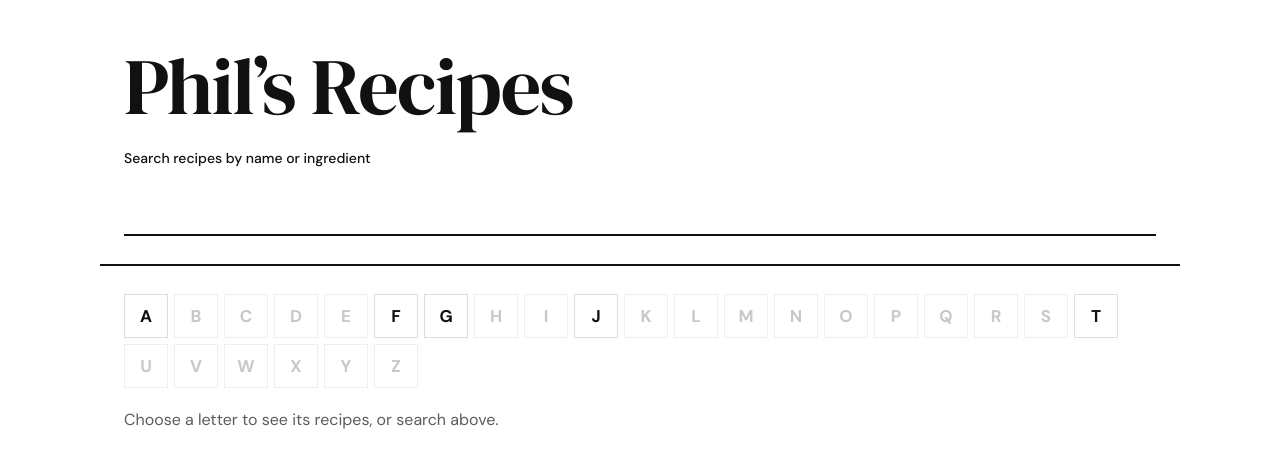
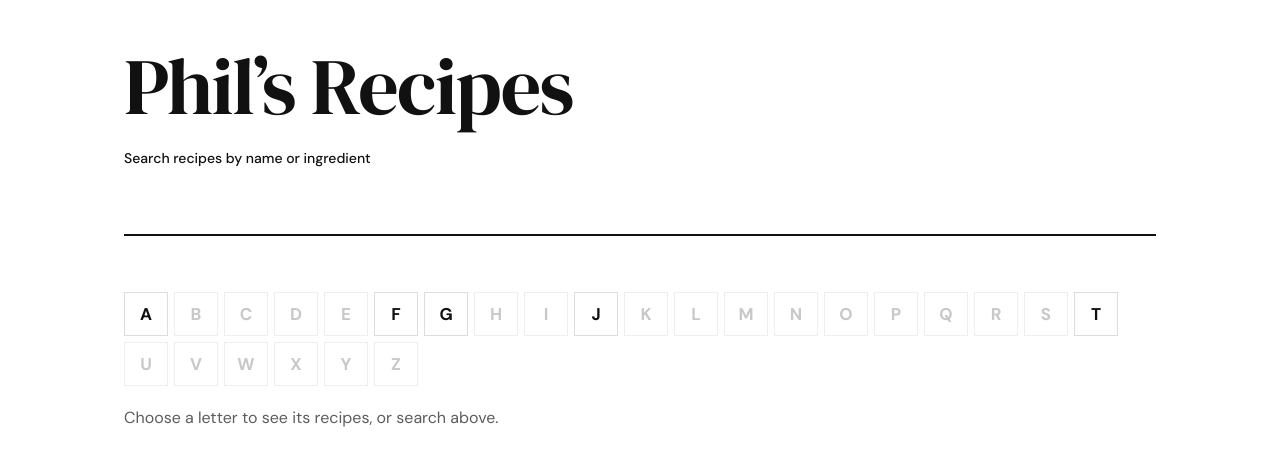
Before and after one commit to lunaticllama/recipes, a plain HTML site: page index.html in a window 1280 px wide. Drawn offline with Linux system fonts and the light colour scheme.

Commit message:
Design: remove the line under the header
Co-Authored-By: Claude Opus 5.5 <noreply@anthropic.com>

```diff
--- a/assets/style.css
+++ b/assets/style.css
@@ -41,7 +41,6 @@ a:hover { color: var(--accent); }
   display: flex;
   flex-direction: column;
   gap: 24px;
-  border-bottom: 2px solid var(--ink);
 }
 
 .site-title {
```
